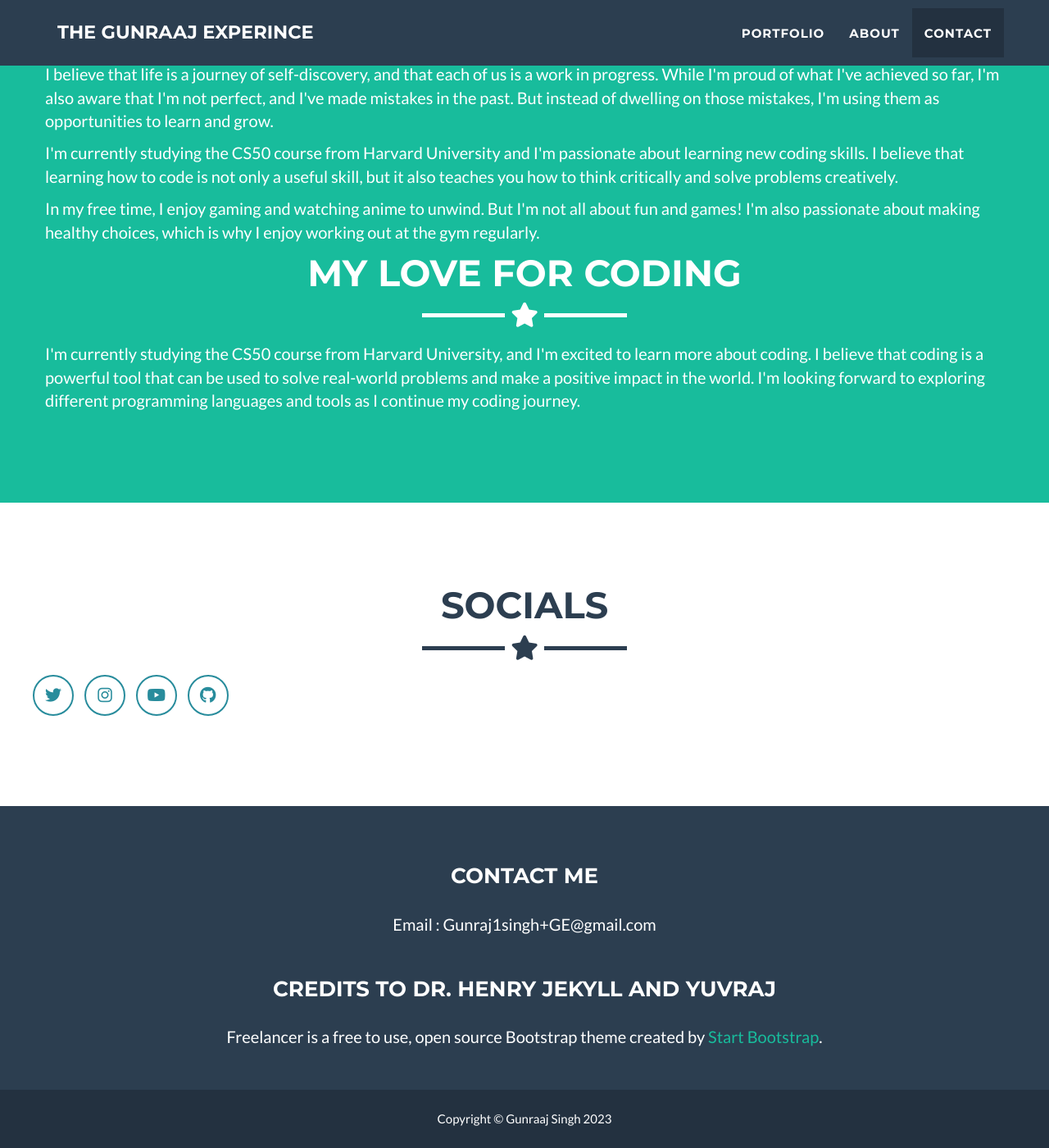
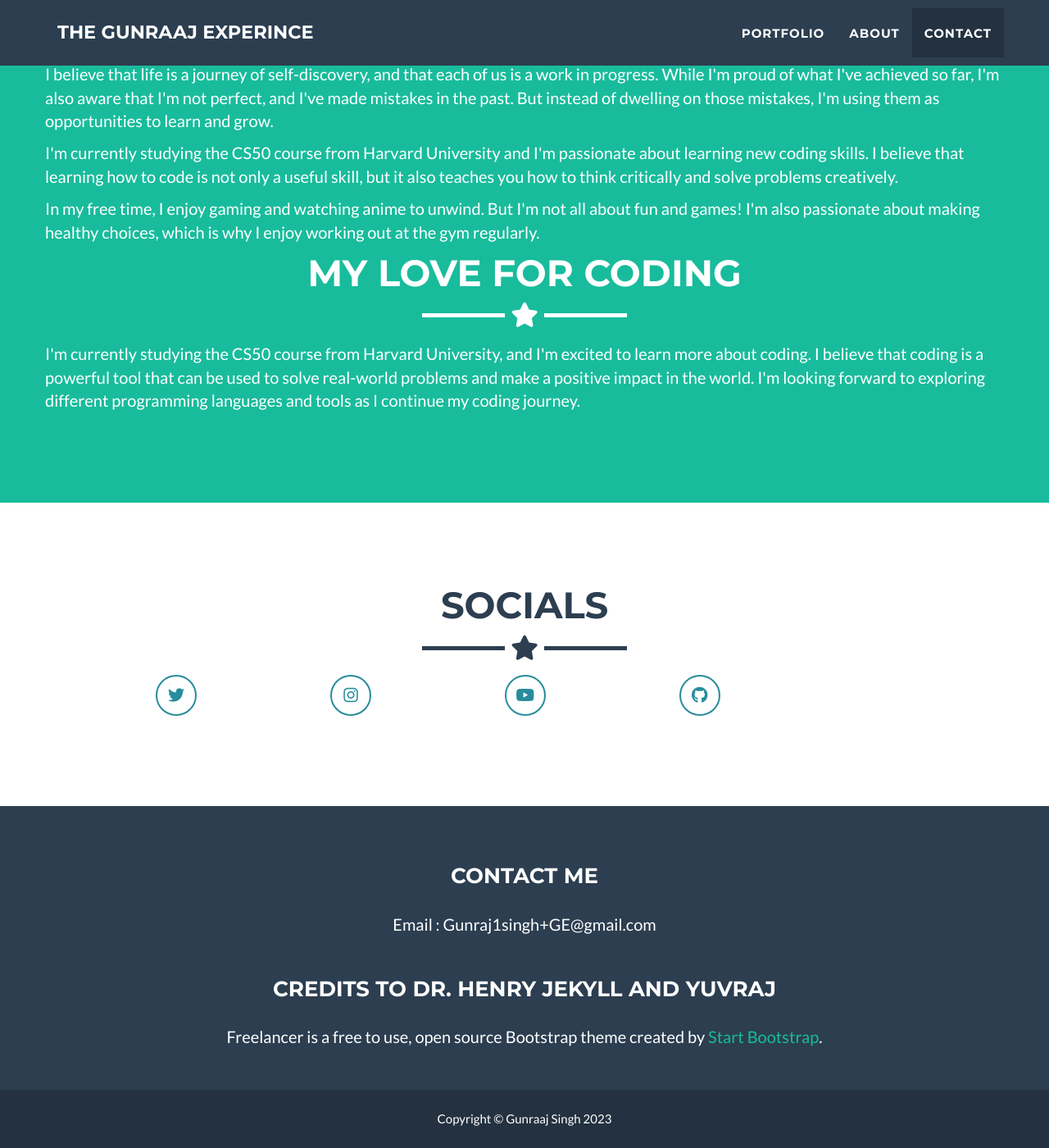
Before and after one commit to Gunraaj/Gunraaj.github.io, a Jekyll site: the page built from _posts/2014-07-18-project-1.markdown, in a window 1280 px wide and 1400 px high, scrolled down 1474 px. Shown: the whole window at 82% size. Built offline with Jekyll 4.4.1, drawn with Linux system fonts in a browser that asks for light colours.

Commit message:
should fix margin

```diff
--- a/_includes/css/main.css
+++ b/_includes/css/main.css
@@ -280,6 +280,7 @@ section.success {
   } */
 
 .btn-outline {
+    margin-left: 150px;
     border: solid 2px #288c9c;
     font-size: 120px;
     color: #288c9c;
```
